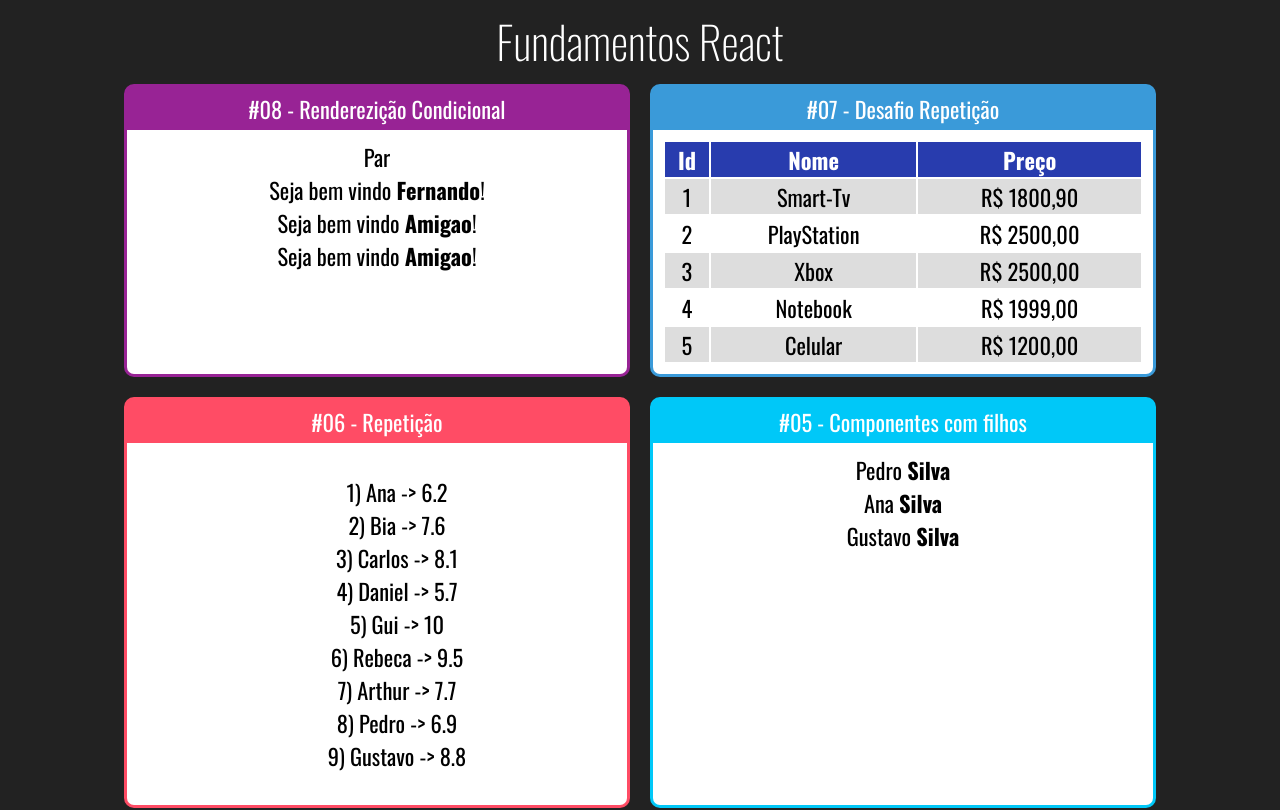
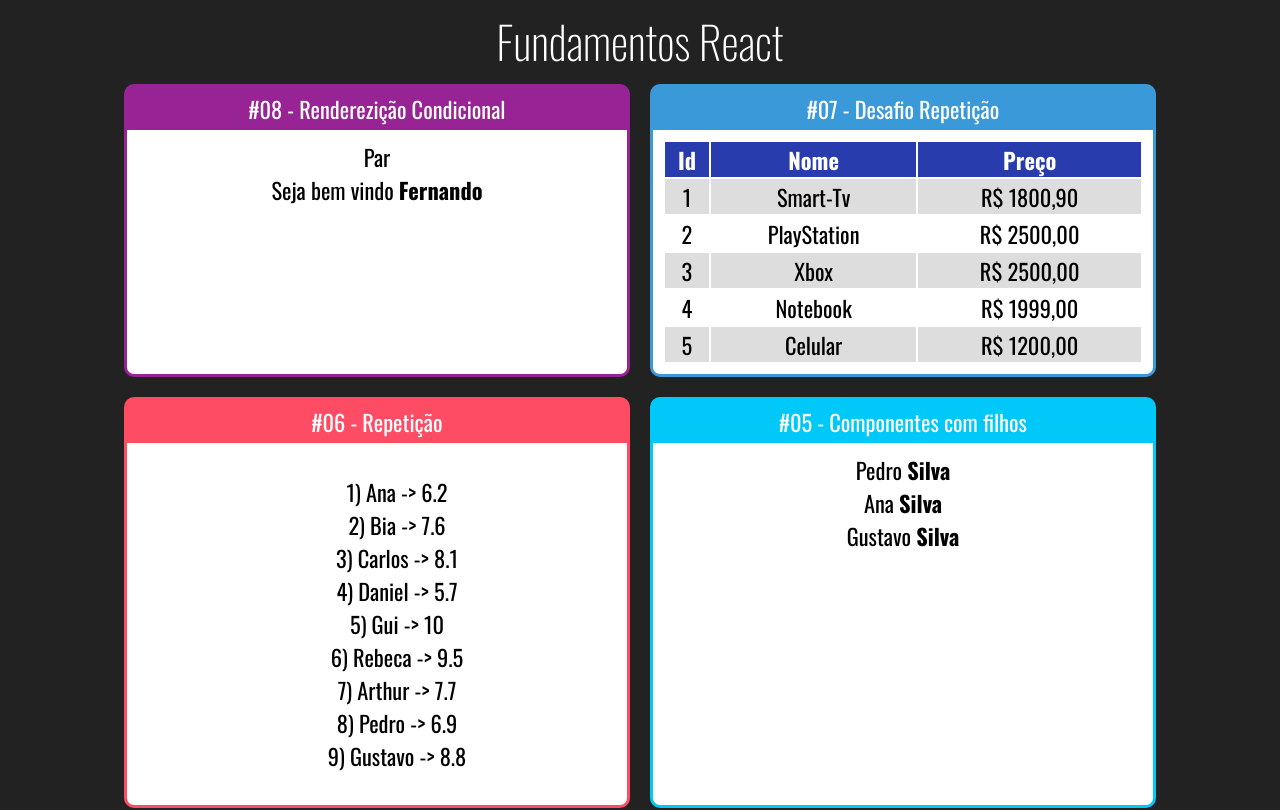
Before and after one commit to Roger-Franco/React, a React (Create React App) app in the folder fundamentos-react/: page / in a window 1280 px wide. Shown: the top 810 px of the page. Built offline with nearby package versions, Linux system fonts and the light colour scheme.

Commit message:
Renderização condicional usando if e else em um componente. Com ternário ficou mais inxuto e simples'

```diff
--- a/fundamentos-react/src/App.jsx
+++ b/fundamentos-react/src/App.jsx
@@ -24,8 +24,7 @@
         <Card titulo="#08 - Renderezição Condicional" color="#982395">
           <ParOuImpar numero={20}></ParOuImpar>
           <UsuarioInfo usuario={{nome:'Fernando'}} />
-          <UsuarioInfo usuario={{email:'fer@nando.com'}} />
-          <UsuarioInfo usuario={{}} />
+          {/* <UsuarioInfo usuario={{}} /> */}
         </Card>
         <Card titulo="#07 - Desafio Repetição" color="#3A9AD9">
           <TabelaProdutos></TabelaProdutos>
--- a/fundamentos-react/src/components/condicional/UsuarioInfo.jsx
+++ b/fundamentos-react/src/components/condicional/UsuarioInfo.jsx
@@ -1,16 +1,17 @@
 import React from 'react';
-import If from './if'
+import If, {Else} from './if'
 
 // eslint-disable-next-line import/no-anonymous-default-export
 export default props => {
   const usuario = props.usuario || {}
+  console.log(usuario.nome);
   return (
     <div>
       <If test={usuario && usuario.nome}>
-      Seja bem vindo <strong>{usuario.nome}</strong>!
-      </If>
-      <If test={!usuario || !usuario.nome}>
-      Seja bem vindo <strong>Amigao</strong>!
+      Seja bem vindo <strong>{usuario.nome}</strong>
+      <Else>
+        Seja bem vindo <strong>Amigão</strong>
+      </Else>
       </If>
     </div>
   );
--- a/fundamentos-react/src/components/condicional/if.js
+++ b/fundamentos-react/src/components/condicional/if.js
@@ -1,9 +1,21 @@
 
 // eslint-disable-next-line import/no-anonymous-default-export
 export default props => {
+  const elseChild = props.children.filter(child => {
+    return child.type && child.type.name === 'Else'
+  })[0]
+
+  const ifChildren = props.children.filter(child => {
+    return child !== elseChild
+  })
+
   if(props.test) {
-    return props.children
+    return ifChildren
+  } else if(elseChild) {
+    return elseChild
   } else {
     return false
   }
 };
+
+export const Else = props => props.children
```
